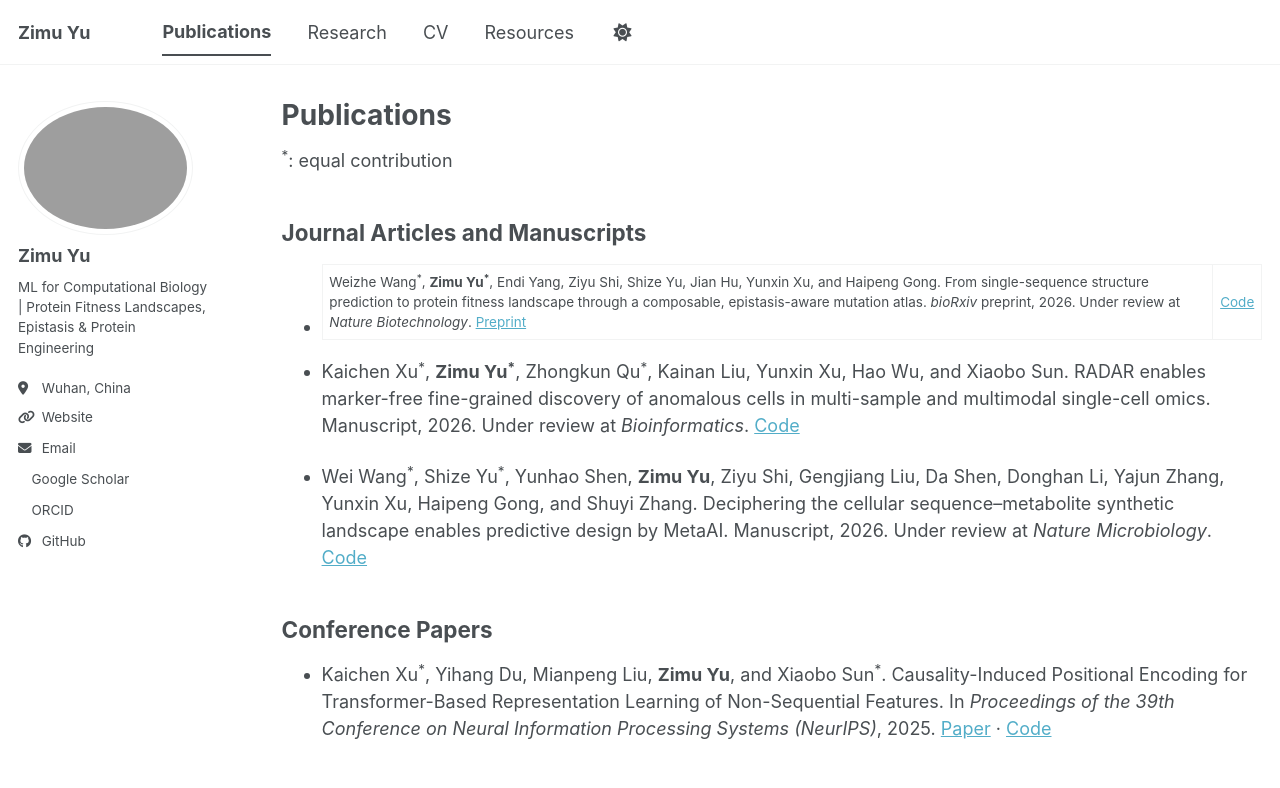
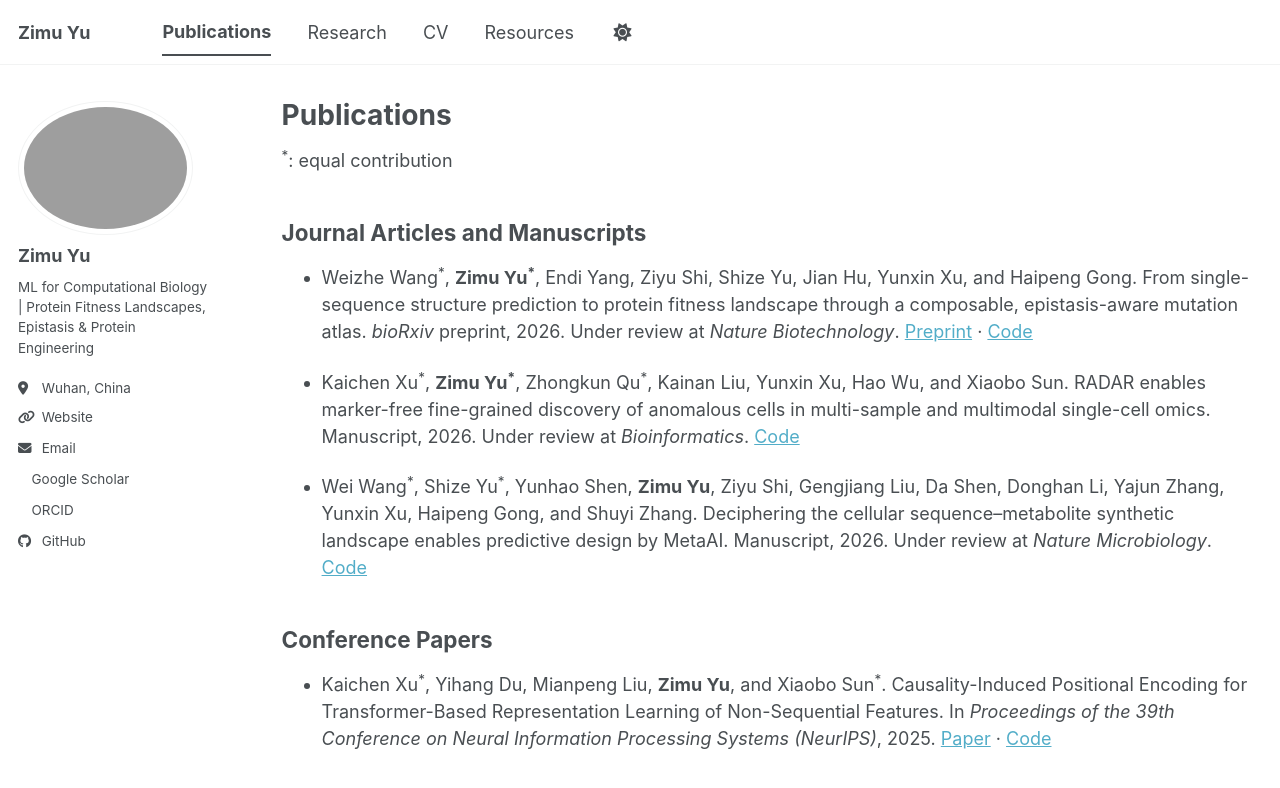
Before and after one commit to zimu-yu/zimu-yu.github.io, a Jekyll site: the page built from _pages/publications.md, in a window 1280 px wide. Shown: the top 788 px of the page. Built offline with Jekyll 4.4.1, drawn with Linux system fonts in a browser that asks for light colours; a style sheet for code colours, icons or effects is not loaded.

```diff
--- a/_pages/publications.md
+++ b/_pages/publications.md
@@ -10,7 +10,7 @@ author_profile: true
 
 ## Journal Articles and Manuscripts
 
-- Weizhe Wang<sup>&#42;</sup>, **Zimu Yu<sup>&#42;</sup>**, Endi Yang, Ziyu Shi, Shize Yu, Jian Hu, Yunxin Xu, and Haipeng Gong. From single-sequence structure prediction to protein fitness landscape through a composable, epistasis-aware mutation atlas. *bioRxiv* preprint, 2026. Under review at *Nature Biotechnology*. [Preprint](https://doi.org/10.64898/2026.09.24.753701) | [Code](https://github.com/xulab-research/Cerebra-Epistasis)
+- Weizhe Wang<sup>&#42;</sup>, **Zimu Yu<sup>&#42;</sup>**, Endi Yang, Ziyu Shi, Shize Yu, Jian Hu, Yunxin Xu, and Haipeng Gong. From single-sequence structure prediction to protein fitness landscape through a composable, epistasis-aware mutation atlas. *bioRxiv* preprint, 2026. Under review at *Nature Biotechnology*. [Preprint](https://doi.org/10.64898/2026.09.24.753701) · [Code](https://github.com/xulab-research/Cerebra-Epistasis)
 
 - Kaichen Xu<sup>&#42;</sup>, **Zimu Yu<sup>&#42;</sup>**, Zhongkun Qu<sup>&#42;</sup>, Kainan Liu, Yunxin Xu, Hao Wu, and Xiaobo Sun. RADAR enables marker-free fine-grained discovery of anomalous cells in multi-sample and multimodal single-cell omics. Manuscript, 2026. Under review at *Bioinformatics*. [Code](https://github.com/Catchxu/RADAR)
 
```
